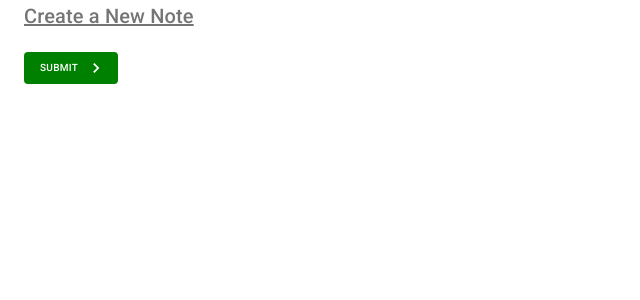
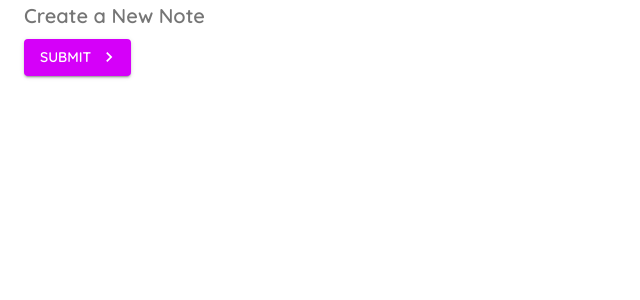
Before and after one commit to krupeshsai/material-tut, a React (Create React App) app: page /create in a window 1280 px wide. Shown: the top 300 px of the page, without its empty margins (0-640 px from the left). Built offline with nearby package versions, Linux system fonts and the light colour scheme.

Commit message:
customStyles

```diff
--- a/src/App.js
+++ b/src/App.js
@@ -1,9 +1,29 @@
 import { BrowserRouter as Router, Switch, Route } from 'react-router-dom'
 import Notes from './pages/Notes'
 import Create from './pages/Create'
+import { createTheme, ThemeProvider } from '@material-ui/core'
+import { purple } from '@material-ui/core/colors';
+
+
+
+const theme = createTheme({
+  palette: {
+    primary: {
+      main: "#f3e5f5"
+    }, secondary : purple
+  },
+    typography:{
+      fontFamily:"Quicksand",
+      fontWeightLight: 400,
+      fontWeightRegular: 500,
+      fontWeightMedium: 600,
+      fontWeightBold: 700,
+    }
+});
 
 function App() {
   return (
+    <ThemeProvider theme={theme}>
     <Router>
       <Switch>
         <Route exact path="/">
@@ -16,6 +36,7 @@
 
       </Switch>
     </Router>
+    </ThemeProvider>
   );
 }
 
--- a/src/index.css
+++ b/src/index.css
@@ -1,3 +1,5 @@
+@import url('https://fonts.googleapis.com/css2?family=Quicksand:wght@300;400;500;600;700&display=swap');
+
 body {
   margin: 0;
   -webkit-font-smoothing: antialiased;
--- a/src/pages/Create.js
+++ b/src/pages/Create.js
@@ -3,43 +3,24 @@
 import {Button} from '@material-ui/core';
 import { Container } from '@material-ui/core';
 import KeyboardArrowRightIcon from '@material-ui/icons/KeyboardArrowRight';
-import { makeStyles } from '@material-ui/core';
-
-const useStyles = makeStyles({
-  btn:{
-    fontSize: 10,
-    backgroundColor:"green",
-    "&:hover" :{
-      backgroundColor:"blue"
-    }
-  },
-  title :{
-    textDecoration: "underline",
-    marginBottom: 20
-  }
-})
-
 
 export default function Create() {
-  const classes = useStyles()
-
   return (
     <Container>
       <Typography
-      className={classes.title}
       variant ="h6"
        color = "textSecondary"
        component = "h2"
       gutterBottom>Create a New Note</Typography>
 
-      <Button
-      className={classes.btn}
-      onClick= {()=>console.log("You clicked me")}
-      type ="submit"
-      color ="secondary"
-      variant="contained"
-      disableElevation
-      endIcon={<KeyboardArrowRightIcon/>}>Submit</Button>
+        <Button
+        onClick={() => console.log('you clicked me')}
+        type="submit"
+        color="secondary"
+        variant="contained"
+        endIcon={<KeyboardArrowRightIcon />}>
+        Submit
+      </Button>
 
 
     </Container>
```
Also changed, not shown: 1 other file (tests, documents, lock files or other folders).
